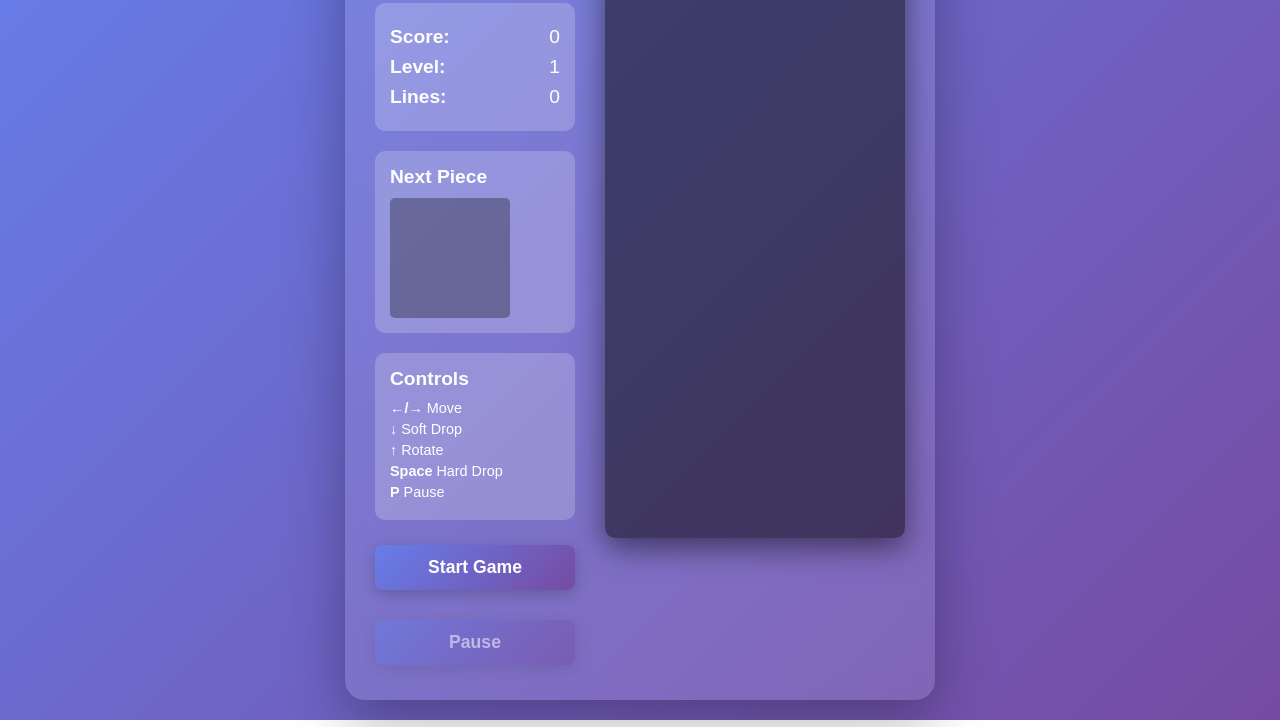
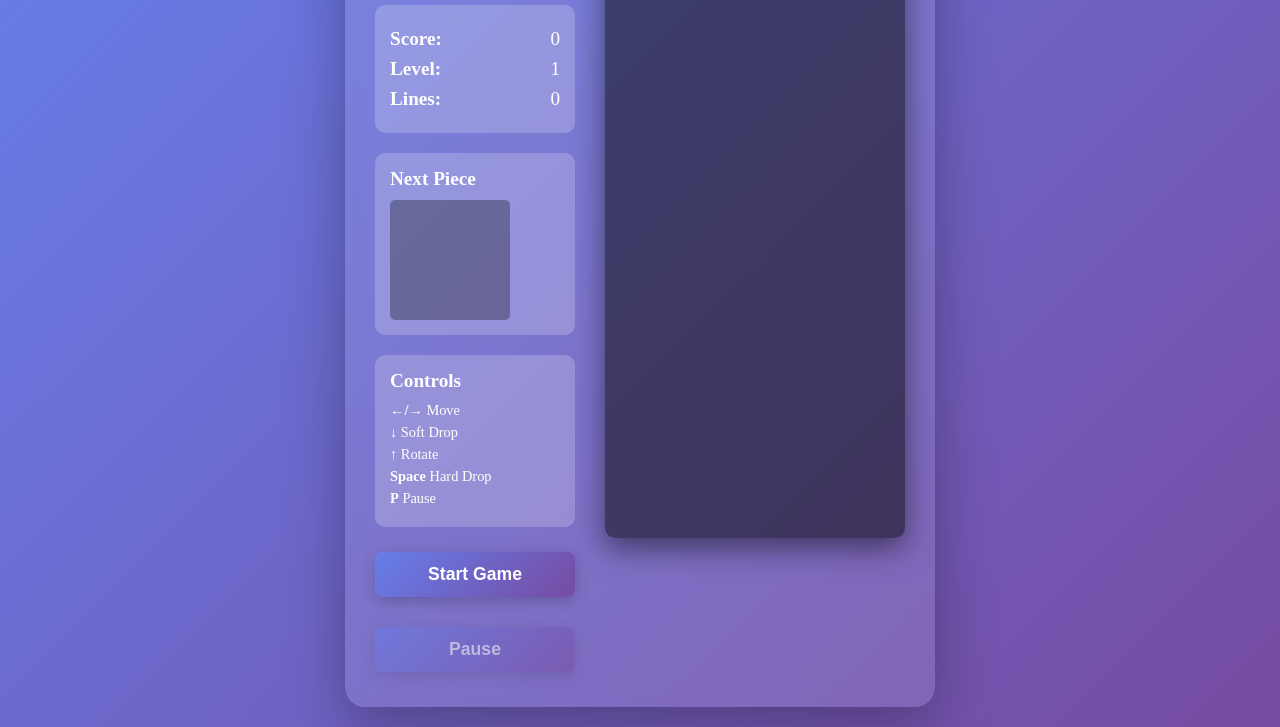
Before and after one commit to bchopson/tetris, a plain HTML site: page index.html in a window 1280 px wide. Shown: the part 112-839 px from the top of the page. Drawn offline with Linux system fonts and the light colour scheme.

Commit message:
Change font

```diff
--- a/style.css
+++ b/style.css
@@ -5,7 +5,7 @@
 }
 
 body {
-    font-family: 'Arial', sans-serif;
+    font-family: 'Dash';
     background: linear-gradient(135deg, #667eea 0%, #764ba2 100%);
     display: flex;
     justify-content: center;
```
